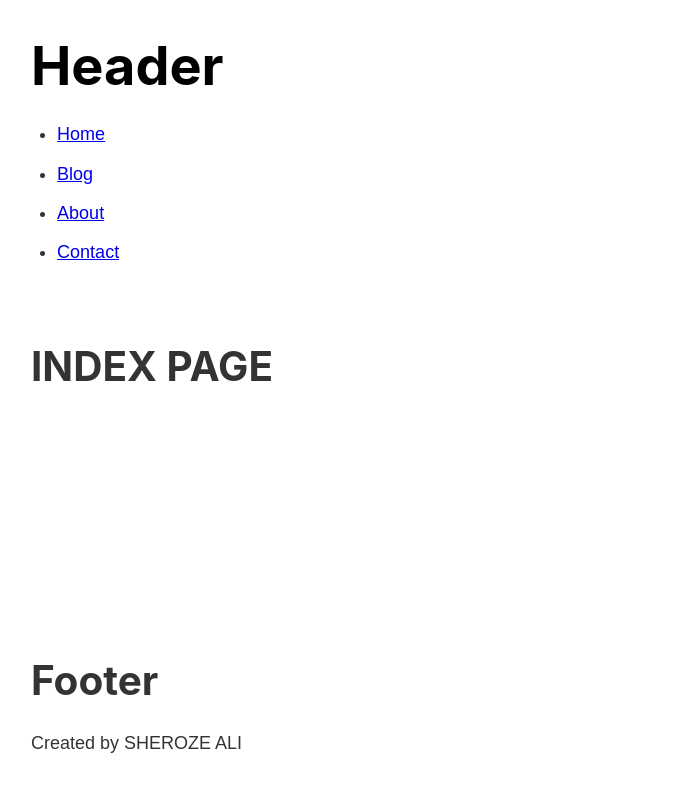
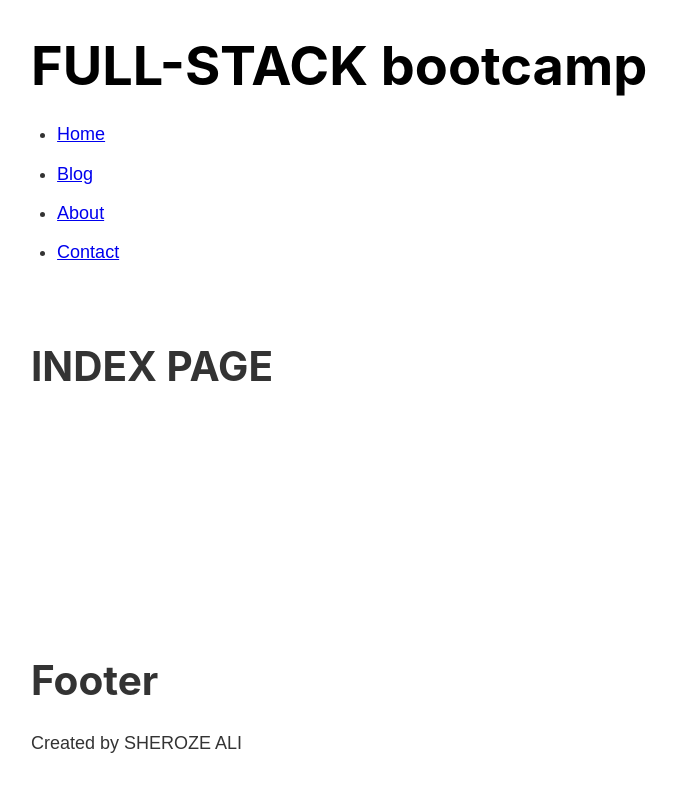
Before and after one commit to SherozeAli/gatsby-bootcamp, a Gatsby site: page / in a window 1280 px wide. Shown: the whole page, without its empty margins (252-928 px from the left). Built offline with nearby package versions, Linux system fonts and the light colour scheme; Gatsby itself is replaced by a stand-in of ours.

Commit message:
start GQL with site siteMetadata author title name

```diff
--- a/gatsby-config.js
+++ b/gatsby-config.js
@@ -1,4 +1,8 @@
+module.exports = {
 
-module.exports = {
+  siteMetadata:{
+    title:'FULL-STACK bootcamp',
+    author:'SHEROZE ALI'
+  },
   plugins: [`gatsby-plugin-sass`]
 }
--- a/src/components/footer/index.js
+++ b/src/components/footer/index.js
@@ -1,14 +1,26 @@
 import React from "react"
 import './footer.scss'
+import {useStaticQuery,graphql} from 'gatsby'
 const Footer =()=>{
+const data=useStaticQuery(graphql`
+query{
+    site{
+        siteMetadata{
+            author
+            title
+        }
+    }
+}
 
+
+`)
     return(
 
         <div>
             <h1>
             Footer
             </h1>
-            <p>Created by SHEROZE ALI </p>
+            <p>Created by { data.site.siteMetadata.author} </p>
         </div>
     )
 }
--- a/src/components/header/index.js
+++ b/src/components/header/index.js
@@ -1,12 +1,23 @@
 import React from "react"
-import { Link } from "gatsby"
+import { Link,graphql,useStaticQuery } from "gatsby"
 import headerStyles from './header.module.scss'
 const Header =()=>{
+const data=useStaticQuery(graphql`
+query{
+    site{
+      siteMetadata{
+        title
+        author
+      }
+    }
 
+  }
+
+`)
     return(
 
        <header className={headerStyles.header}>
-           <h1 className={headerStyles.title} >Header</h1>
+           <h1 className={headerStyles.title} >{data.site.siteMetadata.title}</h1>
            <nav>
                <ul className={headerStyles.navList}>
                    <li> <Link  className={headerStyles.navItem} activeClassName={headerStyles.activeNavItem} to='/'>Home</Link> </li>
```
